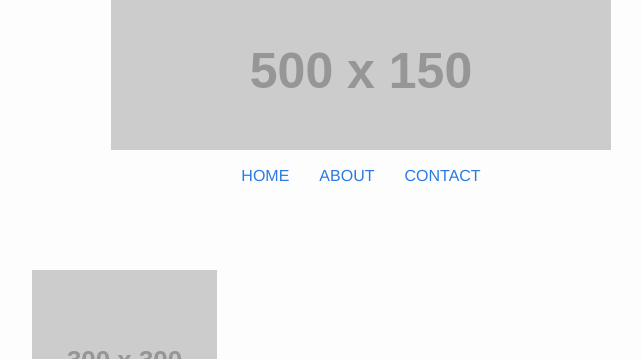
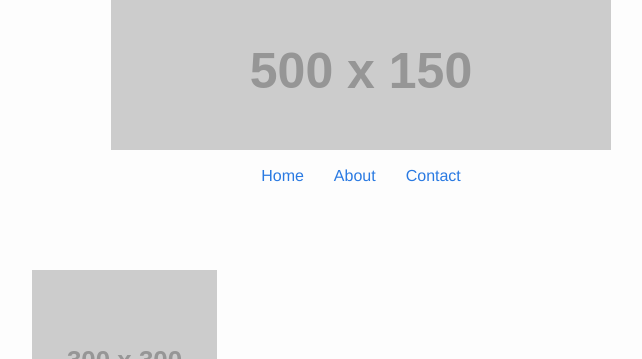
Before and after one commit to williamtheorell/williamtheorell.github.io, a Jekyll site: the page built from index.html, in a window 1280 px wide. Shown: the top 359 px of the page, without its empty margins (279-921 px from the left). Built offline with Jekyll 4.4.1, drawn with Linux system fonts in a browser that asks for light colours.

```diff
--- a/_includes/header.html
+++ b/_includes/header.html
@@ -15,9 +15,9 @@
         </div>
         <div class="navbar-collapse collapse">
           <ul class="nav navbar-nav">
-            <li class="active"><a href="/">HOME</a></li>
-            <li><a href="/about">ABOUT</a></li>
-            <li><a href="/contact">CONTACT</a></li>
+            <li class="active"><a href="/">Home</a></li>
+            <li><a href="/about">About</a></li>
+            <li><a href="/contact">Contact</a></li>
           </ul>
         </div><!--/.nav-collapse -->
       </div>
```
